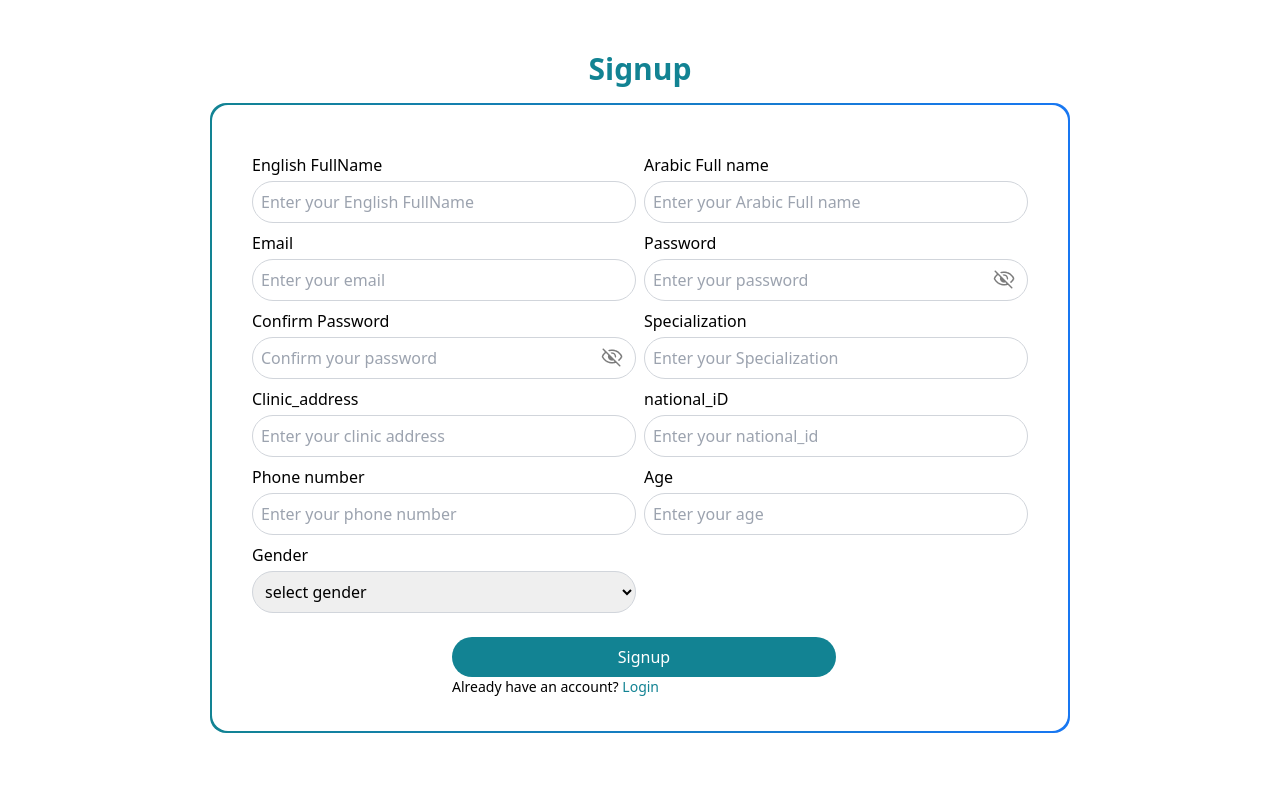
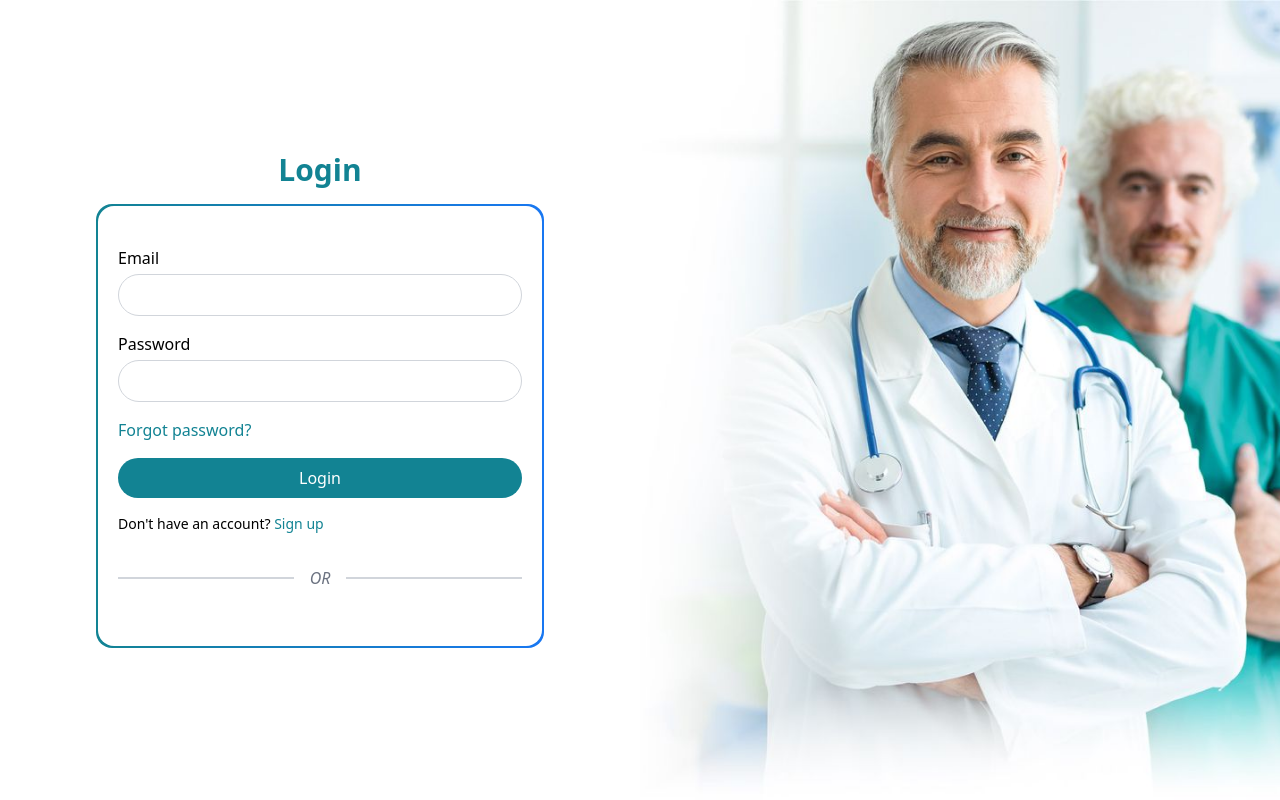
Before and after one commit to Medical-Society/Doctor-Website, a React (Vite) app: page /signup in a window 1280 px wide. Built offline with nearby package versions, Linux system fonts and the light colour scheme.

Commit message:
validation on fields

```diff
--- a/src/App.tsx
+++ b/src/App.tsx
@@ -1,12 +1,12 @@
-//import Login from "./pages/Login"
-import Signup from "./pages/Signup"
+import Login from "./pages/Login"
+//import Signup from "./pages/Signup"
 
 function App() {
 
   return (
         <div className="h-screen">
-     {/*  <Login />  */}
-     <Signup />
+    <Login />
+   {/*     <Signup /> */}
 
         </div>
   )
--- a/src/main.tsx
+++ b/src/main.tsx
@@ -2,9 +2,10 @@ import React from 'react'
 import ReactDOM from 'react-dom/client'
 import App from './App.tsx'
 import './index.css'
-
+import { Toaster } from 'react-hot-toast';
 ReactDOM.createRoot(document.getElementById('root')!).render(
   <React.StrictMode>
     <App />
+    <Toaster />
   </React.StrictMode>,
 )
--- a/src/pages/Login.tsx
+++ b/src/pages/Login.tsx
@@ -7,9 +7,11 @@ import ForgetPass from "../Components/auth/ForgetPass";
 import DoctorImg from "../Components/auth/DoctorImg";
 import { ILoginState } from "../interfaces/ILogin";
 import { loginUser } from "../services/auth";
-
+import { toast } from "react-hot-toast";
 
 const Login = () => {
+  const passwordregx = /^(?=.*\d)(?=.*[a-z])(?=.*[A-Z])(?=.*[a-zA-Z]).{8,}$/;
+
   const [isLoading, setIsLoading] = useState(false);
   const [login, setLogin] = useState<ILoginState>({
     email: '',
@@ -25,8 +27,11 @@ const Login = () => {
 
   const handleSubmit = async (e: React.FormEvent<HTMLFormElement>) => {
     e.preventDefault();
+    if(!passwordregx.test(login.password)){
+      toast.error("Password must contain at least 8 characters, including UPPER/lowercase and numbers");
+        return;
+    }
     setIsLoading(true);
-
     try {
       const res = await loginUser(login);
       console.log(res);
--- a/src/pages/Signup.tsx
+++ b/src/pages/Signup.tsx
@@ -5,13 +5,10 @@ import Button from "../Components/auth/Button";
 import HaveAccountOrNot from "../Components/auth/HaveAccountOrNot"
 import icon from "../assets/visibility_off.jpg"
 import { registerUser } from "../services/auth";
-
-
-
+import toast from "react-hot-toast";
 
 const Signup = () => {
   const [isLoading, setIsLoading] = useState(false);
-
   const [signup, setSignup] = useState<ISignupState>({
     englishFullName: "",
     arabicFullName: "",
@@ -26,11 +23,11 @@ const Signup = () => {
     gender : ""
   });
 
-
-
-
+ const passwordregx = /^(?=.*\d)(?=.*[a-z])(?=.*[A-Z])(?=.*[a-zA-Z]).{8,}$/;
+ const phoneregx = /^01[0-2]\d{8}$/;
  const [showPassword, setShowPassword] = useState(false);
  const [showConfirmPassword, setShowConfirmPassword] = useState(false);
+
  const Showpassword = (field: string) => {
     if (field === "password") setShowPassword(!showPassword);
     if (field === "confirmPassword")  setShowConfirmPassword(!showConfirmPassword);
@@ -50,11 +47,20 @@ const handleChangeSelect = (e: React.ChangeEvent<HTMLSelectElement>) => {
             [e.target.name]: e.target.value
         });
     };
-
-
   const handleSubmit = async (e: React.ChangeEvent<HTMLFormElement>) => {
     e.preventDefault();
-
+    if(!passwordregx.test(signup.password)){
+        toast.error("Password must contain at least 8 characters, including UPPER/lowercase and numbers");
+        return;
+    }
+    if (signup.password !== signup.confirmPassword) {
+     toast.error("Password and Confirm Password must be the samee");
+        return;
+    }
+    if(!phoneregx.test(signup.phoneNumber)){
+      toast.error("Phone number must be 11 digits and starts with 01");
+        return;
+    }
     console.log(signup);
     setIsLoading(true);
     try {
@@ -122,17 +128,14 @@ return (
         <form className="grid grid-cols-1 xl:grid-cols-2 gap-2 bg-white rounded-2xl py-10 px-5 xl:px-10 xl:py-12 " onSubmit={handleSubmit}>
           {renderFormInputList}
           <div className="relative xl:mt-20 xl:top-11 xl:left-25 xl:transform xl:-translate-x-1/2 xl:-translate-y-1/2">
-            <Button text="Signup" disabled={isLoading}/>
+            <Button text="Signup" disabled={isLoading} />
             <HaveAccountOrNot type="signup" />
-
           </div>
         </form>
         </div>
       </div>
     </div>
   );
-
-
 }
 
 export default Signup
```
Lines whose indentation alone changed are shown as unchanged.
